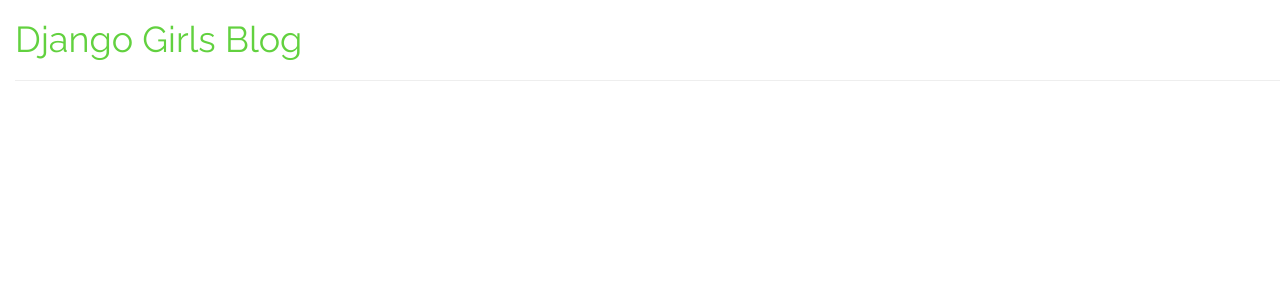
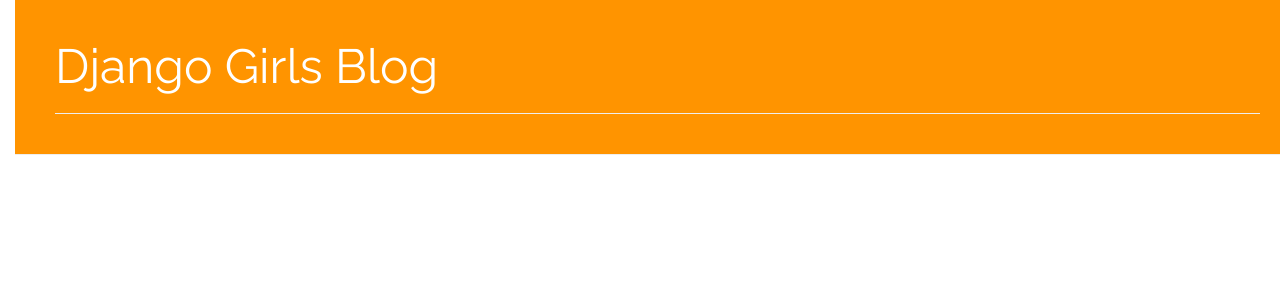
Before and after one commit to lmoody99/my-first-blog, a Django app: page / in a window 1280 px wide. Shown: the top 300 px of the page. Run offline with Django 3.2, Linux system fonts and the light colour scheme; data that the repository does not hold is empty; some libraries are stand-ins or nearby versions.

Commit message:
added class to 'page-header' to h1

```diff
--- a/blog/templates/blog/post_list.html
+++ b/blog/templates/blog/post_list.html
@@ -9,7 +9,7 @@
      <link href="https://fonts.googleapis.com/css?family=Raleway" rel="stylesheet">
    </head>
    <body>
-       <div class="p">
+       <div class="page-header">
            <h1><a href="">Django Girls Blog</a></h1>
            <hr>
        </div>
```
